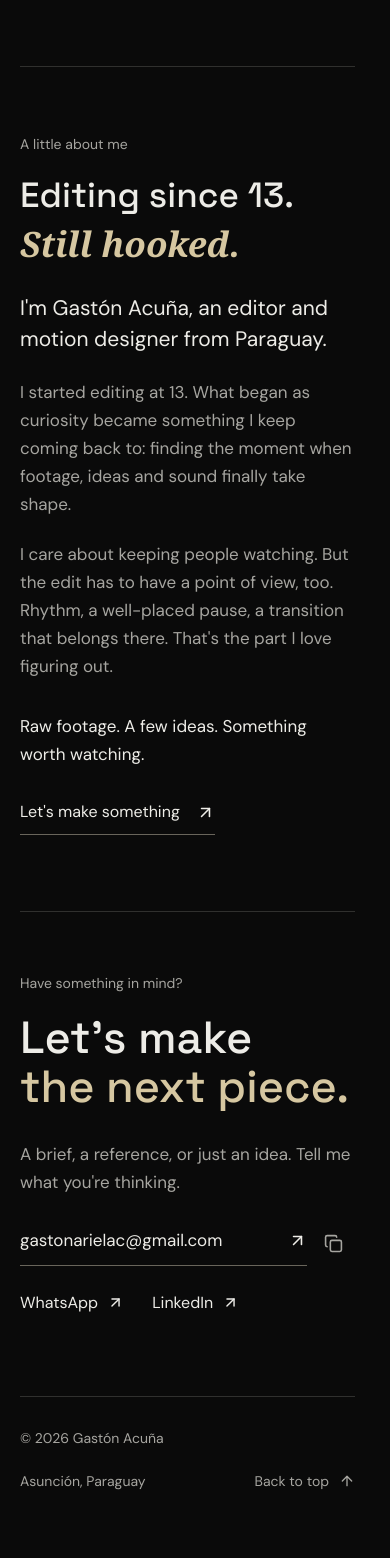
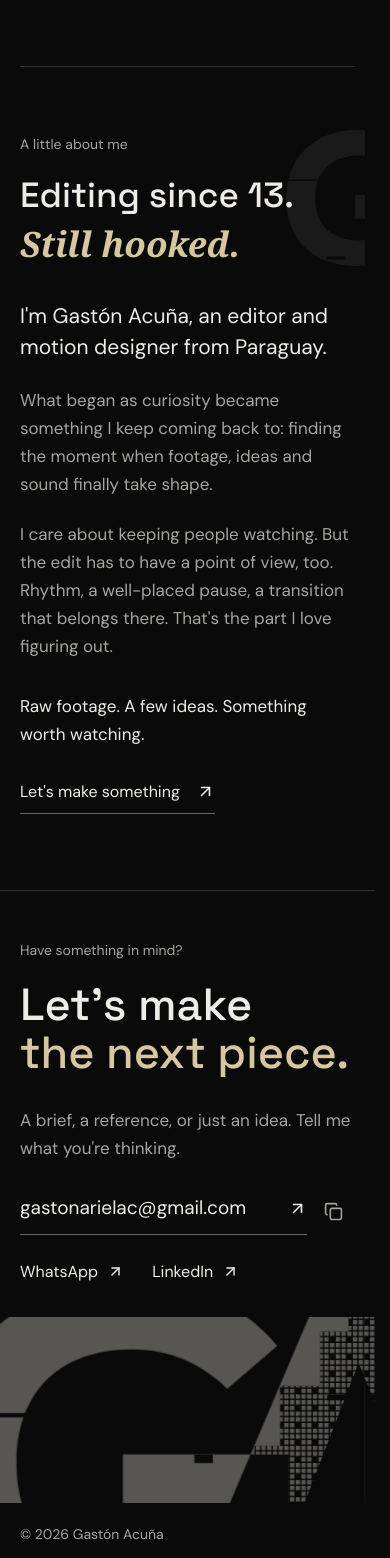
Before and after one commit to GastonAcuna12/EditingPortafolio, a React (Vite) app: page / in a window 390 px wide. Shown: the part 4300-5858 px from the top of the page. Before the commit the page ends 5835 px from the top, so only its background shows below. Built offline with nearby package versions, Linux system fonts and the light colour scheme; a web font is replaced by a local one.

Commit message:
Checkpoint GA dissolve before name residue correction

```diff
--- a/src/components/About.jsx
+++ b/src/components/About.jsx
@@ -1,10 +1,14 @@
 import { ArrowUpRight } from "lucide-react"
 import { Reveal } from "./Reveal"
+import { GADissolve } from "./GADissolve"
 
 export function About({ copy }) {
   return (
     <section id="about" className="about-section shell" aria-labelledby="about-title">
-      <Reveal className="about-heading"><p className="eyebrow">{copy.label}</p><h2 id="about-title">{copy.lines[0]}<em>{copy.lines[1]}</em></h2></Reveal>
+      <div className="about-identity">
+        <Reveal className="about-heading"><p className="eyebrow">{copy.label}</p><h2 id="about-title">{copy.lines[0]}<em>{copy.lines[1]}</em></h2></Reveal>
+        <div className="about-art"><GADissolve variant="about" /></div>
+      </div>
       <div className="about-story">
         <Reveal><p className="about-intro">{copy.intro}</p></Reveal>
         {copy.paragraphs.map((paragraph, index) => <p key={index}>{paragraph}</p>)}
--- a/src/components/Contact.jsx
+++ b/src/components/Contact.jsx
@@ -2,12 +2,13 @@ import { ArrowUp, ArrowUpRight, Check, Copy } from "lucide-react"
 import { contact } from "../data/portfolio"
 import { useCopyEmail } from "../hooks/useCopyEmail"
 import { Reveal } from "./Reveal"
+import { GADissolve } from "./GADissolve"
 
 export function Contact({ copy }) {
   const { copied, copyEmail } = useCopyEmail()
   return (
-    <footer id="contact" className="contact-section shell" aria-labelledby="contact-title">
-      <Reveal>
+    <footer id="contact" className="contact-section" aria-labelledby="contact-title">
+      <Reveal className="contact-content shell">
         <p className="eyebrow">{copy.label}</p>
         <h2 id="contact-title">{copy.lines[0]}<br /><em>{copy.lines[1]}</em></h2>
         <div className="contact-body"><p>{copy.description}</p><div className="contact-links">
@@ -15,8 +16,9 @@ export function Contact({ copy }) {
           <div className="social-links"><a href={`https://wa.me/${contact.whatsapp}`} target="_blank" rel="noreferrer">WhatsApp<ArrowUpRight size={17} aria-hidden="true" /></a><a href={contact.linkedin} target="_blank" rel="noreferrer">LinkedIn<ArrowUpRight size={17} aria-hidden="true" /></a></div>
         </div></div>
       </Reveal>
+      <div className="contact-art"><GADissolve variant="footer" /></div>
       <div role="status" aria-live="polite" className={`copy-feedback ${copied ? "is-visible" : ""}`}>{copied ? copy.copied : ""}</div>
-      <div className="footer-line"><span>© {new Date().getFullYear()} Gastón Acuña</span><span>{copy.location}</span><a href="#top">{copy.back}<ArrowUp size={16} aria-hidden="true" /></a></div>
+      <div className="footer-line shell"><span>© {new Date().getFullYear()} Gastón Acuña</span><span>{copy.location}</span><a href="#top">{copy.back}<ArrowUp size={16} aria-hidden="true" /></a></div>
     </footer>
   )
 }
--- /dev/null
+++ b/src/components/GADissolve.jsx
@@ -0,0 +1,46 @@
+import { useId } from "react"
+import { motion } from "motion/react"
+
+export function GADissolve({ variant = "about" }) {
+  const id = useId().replace(/:/g, "")
+  const ref = (name) => `url(#${id}-${name})`
+
+  return (
+    <motion.div className={`ga-dissolve ga-dissolve--${variant}`} aria-hidden="true"
+      viewport={{ once: true, amount: 0.12 }}
+      onViewportEnter={(entry) => { if (entry) entry.target.dataset.revealed = "true" }}>
+      <svg viewBox="0 0 1000 560" fill="currentColor" focusable="false" aria-hidden="true">
+        <defs>
+          {/* Shared crossbar and open terminals leave the initials slightly unresolved. */}
+          <path id={`${id}-mark`} fillRule="evenodd" d="M510 116C462 57 391 26 302 26C142 26 36 130 36 280C36 435 140 534 297 534C390 534 467 503 526 451V268H294V356H421V402C390 426 350 438 305 438C204 438 145 378 145 280C145 181 205 121 307 121C362 121 405 142 440 176ZM363 526L572 34H681L908 526H784L747 436H508L472 526ZM546 342H708L624 140Z" />
+          <pattern id={`${id}-dense`} width="24" height="24" patternUnits="userSpaceOnUse">
+            <path fill="white" d="M0 0H6V6H0ZM8 0H14V6H8ZM16 0H22V6H16ZM0 8H6V14H0ZM16 8H22V14H16ZM0 16H6V22H0ZM8 16H14V22H8ZM16 16H22V22H16Z" />
+          </pattern>
+          <pattern id={`${id}-medium`} width="32" height="32" patternUnits="userSpaceOnUse" x="4" y="8">
+            <path fill="white" d="M0 0H8V8H0ZM16 4H22V10H16ZM8 16H16V24H8ZM26 24H30V28H26Z" />
+          </pattern>
+          <pattern id={`${id}-sparse`} width="48" height="48" patternUnits="userSpaceOnUse" x="12">
+            <path fill="white" d="M0 8H4V12H0ZM24 0H30V6H24ZM12 32H16V36H12ZM40 24H44V28H40Z" />
+          </pattern>
+          <clipPath id={`${id}-solid`}><path d="M0 0H610V96H570V172H514V256H478V344H418V428H378V560H0Z" /></clipPath>
+          <mask id={`${id}-raster`} maskUnits="userSpaceOnUse" x="0" y="0" width="1000" height="560">
+            <path fill={ref("dense")} d="M610 0H732V68H700V160H654V240H604V332H564V432H516V560H378V428H418V344H478V256H514V172H570V96H610Z" />
+            <path fill={ref("medium")} d="M732 0H842V104H804V188H764V292H706V380H680V476H620V560H516V432H564V332H604V240H654V160H700V68H732Z" />
+            <path fill={ref("sparse")} d="M842 0H1000V560H620V476H680V380H706V292H764V188H804V104H842Z" />
+            <path fill="black" d="M580 184H676V192H580ZM492 384H576V400H492ZM736 296H832V304H736Z" />
+            <path fill="white" d="M592 256H608V264H592ZM700 144H710V154H700ZM664 404H672V412H664ZM770 360H774V364H770Z" />
+          </mask>
+          <mask id={`${id}-cuts`} maskUnits="userSpaceOnUse" x="0" y="0" width="1000" height="560">
+            <rect width="1000" height="560" fill="white" />
+            <path fill="black" d="M0 210H180V216H0ZM372 26H400V58H372ZM186 498H256V510H186ZM394 268H420V280H394Z" />
+          </mask>
+        </defs>
+        <g mask={ref("cuts")}>
+          <g className="ga-solid" clipPath={ref("solid")}><use href={`#${id}-mark`} /></g>
+          <g className="ga-raster" mask={ref("raster")}><use href={`#${id}-mark`} /></g>
+        </g>
+        <path className="ga-playhead" d="M232 8V548" fill="none" stroke="var(--accent)" strokeWidth="1" vectorEffect="non-scaling-stroke" />
+      </svg>
+    </motion.div>
+  )
+}
--- a/src/data/copy.js
+++ b/src/data/copy.js
@@ -16,7 +16,7 @@ export const copy = {
       lines: ["Editing since 13.", "Still hooked."],
       intro: "I'm Gastón Acuña, an editor and motion designer from Paraguay.",
       paragraphs: [
-        "I started editing at 13. What began as curiosity became something I keep coming back to: finding the moment when footage, ideas and sound finally take shape.",
+        "What began as curiosity became something I keep coming back to: finding the moment when footage, ideas and sound finally take shape.",
         "I care about keeping people watching. But the edit has to have a point of view, too. Rhythm, a well-placed pause, a transition that belongs there. That's the part I love figuring out.",
       ],
       signoff: "Raw footage. A few ideas. Something worth watching.",
@@ -42,7 +42,7 @@ export const copy = {
       lines: ["Edito desde los 13.", "Y sigo enganchado."],
       intro: "Soy Gastón Acuña, editor y motion designer de Paraguay.",
       paragraphs: [
-        "Empecé a editar a los 13. Lo que arrancó por curiosidad se convirtió en algo a lo que siempre vuelvo: encontrar ese momento en que el material, las ideas y el sonido empiezan a tomar forma.",
+        "Lo que arrancó por curiosidad se convirtió en algo a lo que siempre vuelvo: encontrar ese momento en que el material, las ideas y el sonido empiezan a tomar forma.",
         "Me importa mantener a alguien mirando, pero también que la pieza tenga una mirada propia. El ritmo, una pausa justa, una transición que tenga sentido. Eso es lo que más disfruto resolver.",
       ],
       signoff: "Material crudo. Algunas ideas. Algo que vale la pena mirar.",
--- a/src/index.css
+++ b/src/index.css
@@ -106,9 +106,13 @@ svg { flex-shrink: 0; }
 }
 .poster-fallback { display: grid; place-items: center; padding: 24px; height: 100%; font: 24px var(--display); }
 
-.about-section { display: grid; grid-template-columns: 1.05fr 1fr; gap: 90px; padding-block: 112px 144px; border-top: 1px solid var(--line); }
+.about-section { display: grid; grid-template-columns: 1.05fr 1fr; gap: 90px; padding-block: 100px 112px; border-top: 1px solid var(--line); }
+.about-identity { min-width: 0; display: flex; flex-direction: column; }
+.about-heading { position: relative; z-index: 1; }
 .about-heading h2 { font-size: 57px; line-height: 1.16; }
 .about-heading em { display: block; color: var(--accent); margin-top: 7px; }
+.about-art { position: relative; flex: 1; min-height: 260px; margin-top: 38px; overflow: clip; }
+.about-art .ga-dissolve { position: absolute; width: 150%; height: 150%; left: -36%; bottom: -32%; }
 .about-story { padding-top: 44px; display: grid; gap: 24px; font-size: 18px; color: var(--muted); }
 .about-story .about-intro { font-size: 24px; color: var(--paper); line-height: 1.5; }
 .about-signoff { color: var(--paper); padding-top: 10px; }
@@ -119,22 +123,38 @@ svg { flex-shrink: 0; }
 .lab-section > div > p:last-child { margin-top: 20px; color: var(--muted); }
 .lab-gallery { display: grid; grid-template-columns: repeat(3, minmax(0,1fr)); gap: 36px; margin-top: 48px; }
 
-.contact-section { padding-top: 70px; border-top: 1px solid var(--line); }
-.contact-section h2 { font-size: 82px; line-height: 1.1; }
+.contact-section { min-height: 90svh; padding-top: 56px; display: grid; grid-template-rows: auto minmax(220px, 1fr) auto; border-top: 1px solid var(--line); }
+.contact-content { position: relative; z-index: 1; }
+.contact-section h2 { font-size: 72px; line-height: 1.08; }
 .contact-section h2 em { color: var(--accent); font: inherit; }
-.contact-body { display: grid; grid-template-columns: 1fr 1.25fr; gap: 72px; margin-top: 44px; align-items: start; }
+.contact-body { display: grid; grid-template-columns: 1fr 1.5fr; gap: 72px; margin-top: 28px; align-items: start; }
 .contact-body > p { max-width: 350px; font-size: 18px; color: var(--muted); }
 .email-row { display: flex; align-items: center; gap: 12px; }
-.email-link { display: flex; justify-content: space-between; align-items: center; gap: 14px; flex: 1; min-width: 0; font-size: 25px; line-height: 1.5; padding-block: 6px 12px; border-bottom: 1px solid #69655b; }
+.email-link { display: flex; justify-content: space-between; align-items: center; gap: 14px; flex: 1; min-width: 0; font-size: 30px; line-height: 1.5; min-height: 44px; padding-block: 6px 12px; border-bottom: 1px solid #69655b; }
 .email-link:hover { color: var(--accent); }
 .copy-email { color: var(--muted); }
 .social-links { display: flex; gap: 28px; margin-top: 14px; }
 .social-links a { display: inline-flex; align-items: center; gap: 9px; min-height: 44px; font-size: 16px; }
 .social-links a:hover { color: var(--accent); }
-.footer-line { display: flex; justify-content: space-between; align-items: center; gap: 24px; padding-block: 32px; margin-top: 110px; border-top: 1px solid var(--line); color: var(--muted); font-size: 14px; }
+.contact-art { position: relative; overflow: clip; min-height: 220px; margin-top: 24px; }
+.contact-art .ga-dissolve { position: absolute; width: min(1360px, 115%); height: 145%; left: 50%; bottom: -38%; transform: translateX(-50%); }
+.footer-line { position: relative; display: flex; justify-content: space-between; align-items: center; gap: 24px; padding-block: 16px 24px; color: var(--muted); font-size: 14px; }
 .footer-line a { display: inline-flex; align-items: center; gap: 10px; min-height: 44px; }
 .copy-feedback { position: fixed; z-index: 40; bottom: 24px; left: 50%; transform: translate(-50%, 8px); opacity: 0; pointer-events: none; color: #161410; background: var(--accent); border-radius: 4px; padding: 13px 22px; font-size: 16px; transition: opacity 180ms ease, transform 180ms ease; }
 .copy-feedback.is-visible { opacity: 1; transform: translate(-50%, 0); }
+
+/* A few repeated raster cells, revealed once; no per-pixel runtime animation. */
+.ga-dissolve { color: #b3b1ab; pointer-events: none; --ga-duration: 1100ms; }
+.ga-dissolve svg { display: block; width: 100%; height: 100%; overflow: visible; }
+.ga-dissolve--about { opacity: .29; --ga-duration: 980ms; }
+.ga-dissolve--footer { opacity: .65; }
+.ga-solid, .ga-raster, .ga-playhead { opacity: 0; }
+.ga-dissolve[data-revealed="true"] .ga-solid { animation: ga-solid-in var(--ga-duration) cubic-bezier(.22,1,.36,1) both; }
+.ga-dissolve[data-revealed="true"] .ga-raster { animation: ga-raster-in var(--ga-duration) cubic-bezier(.22,1,.36,1) both; }
+.ga-dissolve[data-revealed="true"] .ga-playhead { animation: ga-playhead-in var(--ga-duration) cubic-bezier(.22,1,.36,1) both; }
+@keyframes ga-solid-in { 0% { opacity: 0; transform: translateY(16px); } 55%, 100% { opacity: 1; transform: translateY(0); } }
+@keyframes ga-raster-in { 0%, 16% { opacity: 0; transform: translateX(-12px); } 78%, 100% { opacity: 1; transform: translateX(0); } }
+@keyframes ga-playhead-in { 0%, 24% { opacity: 0; transform: translateX(-160px); } 42% { opacity: .5; } 100% { opacity: .18; transform: translateX(400px); } }
 
 /* Native dialog supplies focus trapping and an inert background. */
 .project-dialog { position: fixed; inset: 0; width: 100%; max-width: none; height: 100%; max-height: none; margin: 0; padding: 0; border: 0; color: var(--paper); background: transparent; overflow-y: auto; overscroll-behavior: contain; }
@@ -188,7 +208,7 @@ svg { flex-shrink: 0; }
   .about-section { gap: 52px; }
   .about-heading h2 { font-size: 44px; }
   .contact-body { gap: 36px; }
-  .email-link { font-size: 21px; }
+  .email-link { font-size: 24px; }
   .detail-layout { gap: 30px 56px; grid-template-columns: minmax(0, 1fr) minmax(0, 360px); }
   .detail-heading h2 { font-size: 44px; }
 }
@@ -204,11 +224,15 @@ svg { flex-shrink: 0; }
   .work-heading { display: block; }
   .work-heading > p { margin-top: 18px; max-width: 400px; }
   .about-section { grid-template-columns: 1fr; gap: 36px; }
+  .about-identity { position: relative; padding-bottom: 30px; }
+  .about-art { position: absolute; inset: -18px -10px 0 46%; min-height: 0; margin: 0; }
+  .about-art .ga-dissolve { width: 170%; height: 100%; left: 0; bottom: 0; opacity: .12; }
   .about-heading h2 { font-size: 56px; }
   .about-story { padding-top: 0; max-width: 620px; margin-left: auto; }
   .contact-section h2 { font-size: 66px; }
   .contact-body { grid-template-columns: 1fr; gap: 26px; }
   .contact-links { max-width: 570px; }
+  .contact-art { min-height: 240px; }
   .detail-layout { gap: 26px 32px; }
   .detail-heading h2 { font-size: 36px; }
   .detail-surface { padding-inline: 32px; }
@@ -253,6 +277,9 @@ svg { flex-shrink: 0; }
   .project-caption { padding-top: 16px; }
   .project-watch { display: none; }
   .about-section { padding-block: 66px 76px; gap: 28px; }
+  .about-identity { padding-bottom: 8px; }
+  .about-art { inset: -10px -10px 0 36%; }
+  .about-art .ga-dissolve { width: 240%; left: 0; opacity: .1; }
   .about-heading h2 { font-size: 35px; line-height: 1.2; }
   .about-story { font-size: 17px; gap: 22px; }
   .about-story .about-intro { font-size: 21px; }
@@ -260,15 +287,17 @@ svg { flex-shrink: 0; }
   .clients-section h2, .lab-section h2 { font-size: 32px; }
   .client-names { font-size: 26px; gap: 24px; }
   .lab-gallery { grid-template-columns: 1fr; }
-  .contact-section { padding-top: 60px; }
+  .contact-section { min-height: 0; padding-top: 48px; grid-template-rows: auto 210px auto; }
   .contact-section h2 { font-size: 45px; }
   .contact-body { margin-top: 28px; }
   .contact-body > p { font-size: 17px; }
   .email-row { gap: 4px; }
-  .email-link { font-size: 17px; gap: 6px; overflow-wrap: anywhere; }
+  .email-link { font-size: 19px; gap: 6px; overflow-wrap: anywhere; }
   .email-link svg { width: 19px; }
   .social-links { gap: 28px; }
-  .footer-line { flex-wrap: wrap; gap: 12px 24px; margin-top: 72px; font-size: 14px; }
+  .contact-art { min-height: 0; margin-top: 24px; }
+  .contact-art .ga-dissolve { width: 780px; max-width: none; height: 400px; left: -120px; bottom: -160px; transform: none; opacity: .46; }
+  .footer-line { flex-wrap: wrap; gap: 0 18px; padding-block: 22px 24px; font-size: 14px; }
   .footer-line > span:first-child { width: 100%; }
   .footer-line > a { margin-left: auto; }
   .detail-surface { padding-inline: 20px; }
@@ -292,7 +321,7 @@ svg { flex-shrink: 0; }
   .hero .hero-italic { font-size: 32px; }
   .about-heading h2 { font-size: 30px; }
   .contact-section h2 { font-size: 38px; }
-  .email-link { font-size: 15px; }
+  .email-link { font-size: 17px; }
   .email-row { gap: 0; }
   .email-link svg { display: none; }
   .detail-toolbar .wordmark { font-size: 16px; }
@@ -309,4 +338,6 @@ svg { flex-shrink: 0; }
   html { scroll-behavior: auto; }
   *, *::before, *::after { animation: none !important; transition-duration: 0s !important; }
   .project-open:hover img { transform: none; }
+  .ga-solid, .ga-raster { opacity: 1; transform: none; }
+  .ga-playhead { opacity: .18; transform: translateX(400px); }
 }
```
